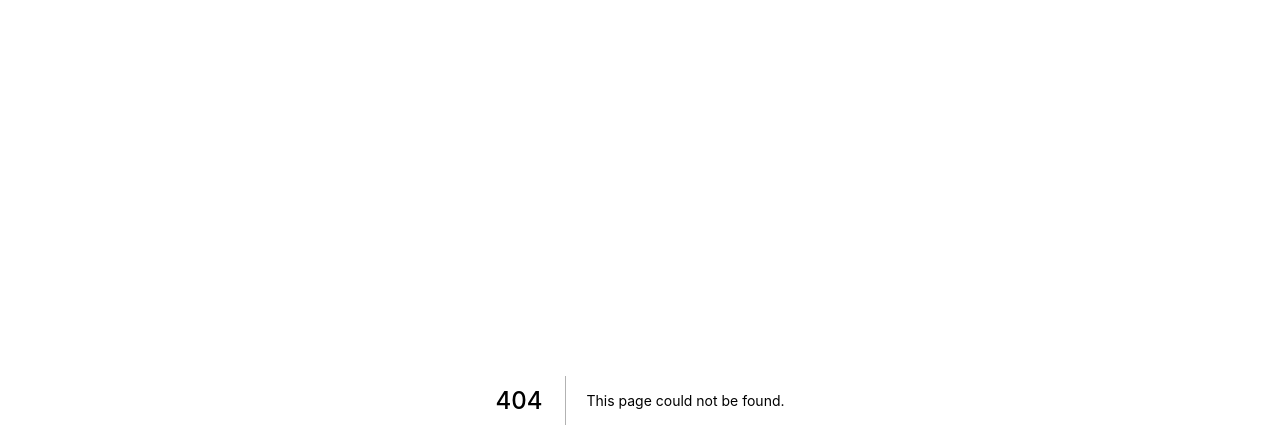
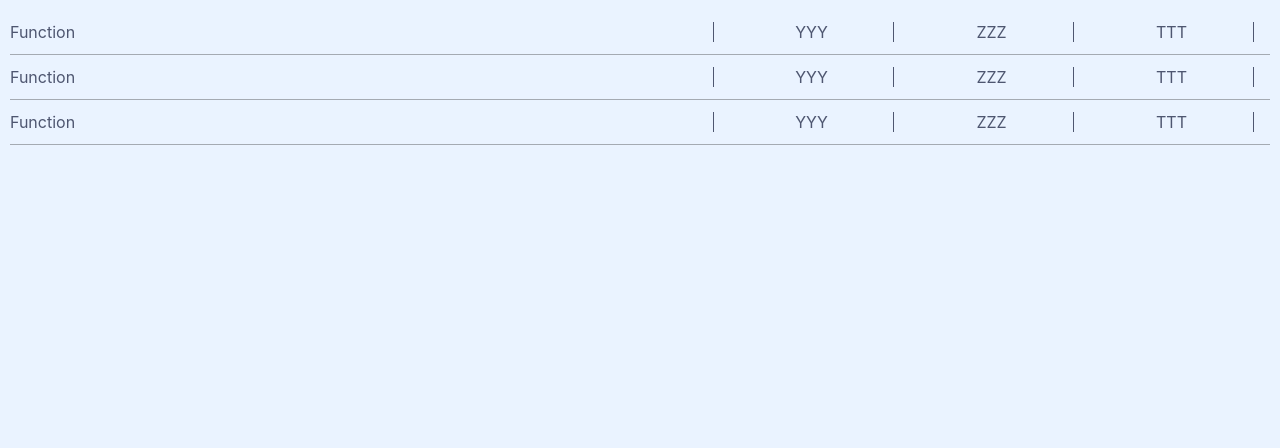
Before and after one commit to catsky/daily_css, a Next.js app: page /20featurevs in a window 1280 px wide. Before the commit this address had no page. Shown: the top 448 px of the page. Built offline with nearby package versions, Linux system fonts and the light colour scheme.

Commit message:
add 20 feature vs

```diff
--- /dev/null
+++ b/pages/20featurevs.js
@@ -0,0 +1,28 @@
+import React from 'react';
+import Image from 'next/image';
+import styles from '../styles/20featurevs.module.css';
+
+export default function ArrowButton() {
+  return (
+    <div style={{ margin: '10px' }}>
+      <div className={styles.container}>
+        <div className={styles.container__feature}>Function</div>
+        <div className={styles.container__model}>YYY</div>
+        <div className={styles.container__model}>ZZZ</div>
+        <div className={styles.container__model}>TTT</div>
+      </div>
+      <div className={styles.container}>
+        <div className={styles.container__feature}>Function</div>
+        <div className={styles.container__model}>YYY</div>
+        <div className={styles.container__model}>ZZZ</div>
+        <div className={styles.container__model}>TTT</div>
+      </div>
+      <div className={styles.container}>
+        <div className={styles.container__feature}>Function</div>
+        <div className={styles.container__model}>YYY</div>
+        <div className={styles.container__model}>ZZZ</div>
+        <div className={styles.container__model}>TTT</div>
+      </div>
+    </div>
+  );
+}
--- /dev/null
+++ b/styles/20featurevs.module.css
@@ -0,0 +1,20 @@
+.container {
+  display: flex;
+  align-items: center;
+  border-bottom: 1px solid rgba(0, 0, 0, 0.3);
+  padding: 12px 0px;
+}
+
+.container__feature {
+  flex: 1;
+  margin-right: 16px;
+  border-right: 1px solid;
+}
+
+.container__model {
+  display: flex;
+  justify-content: center;
+  margin-right: 16px;
+  width: 164px;
+  border-right: 1px solid;
+}
```
